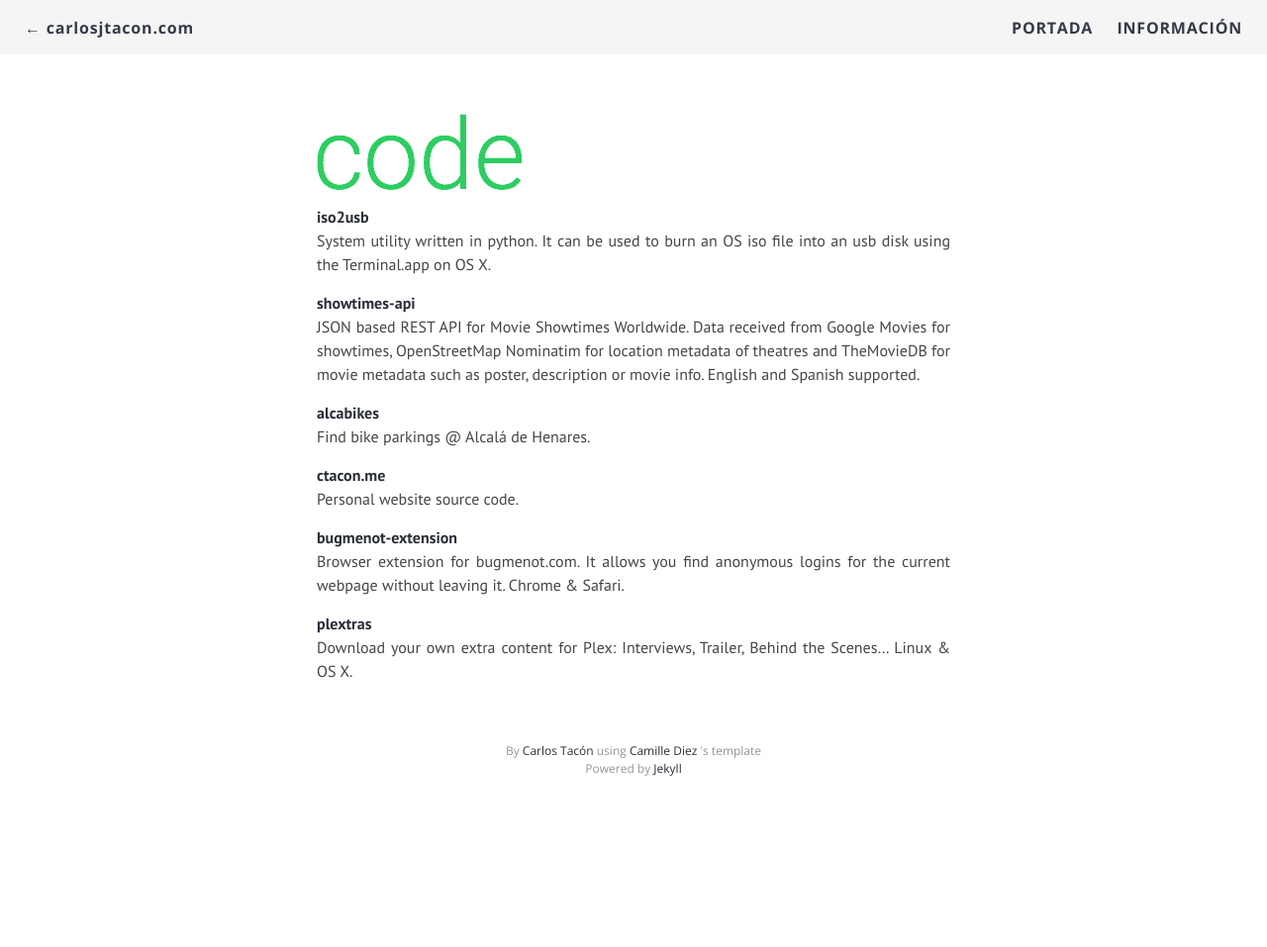
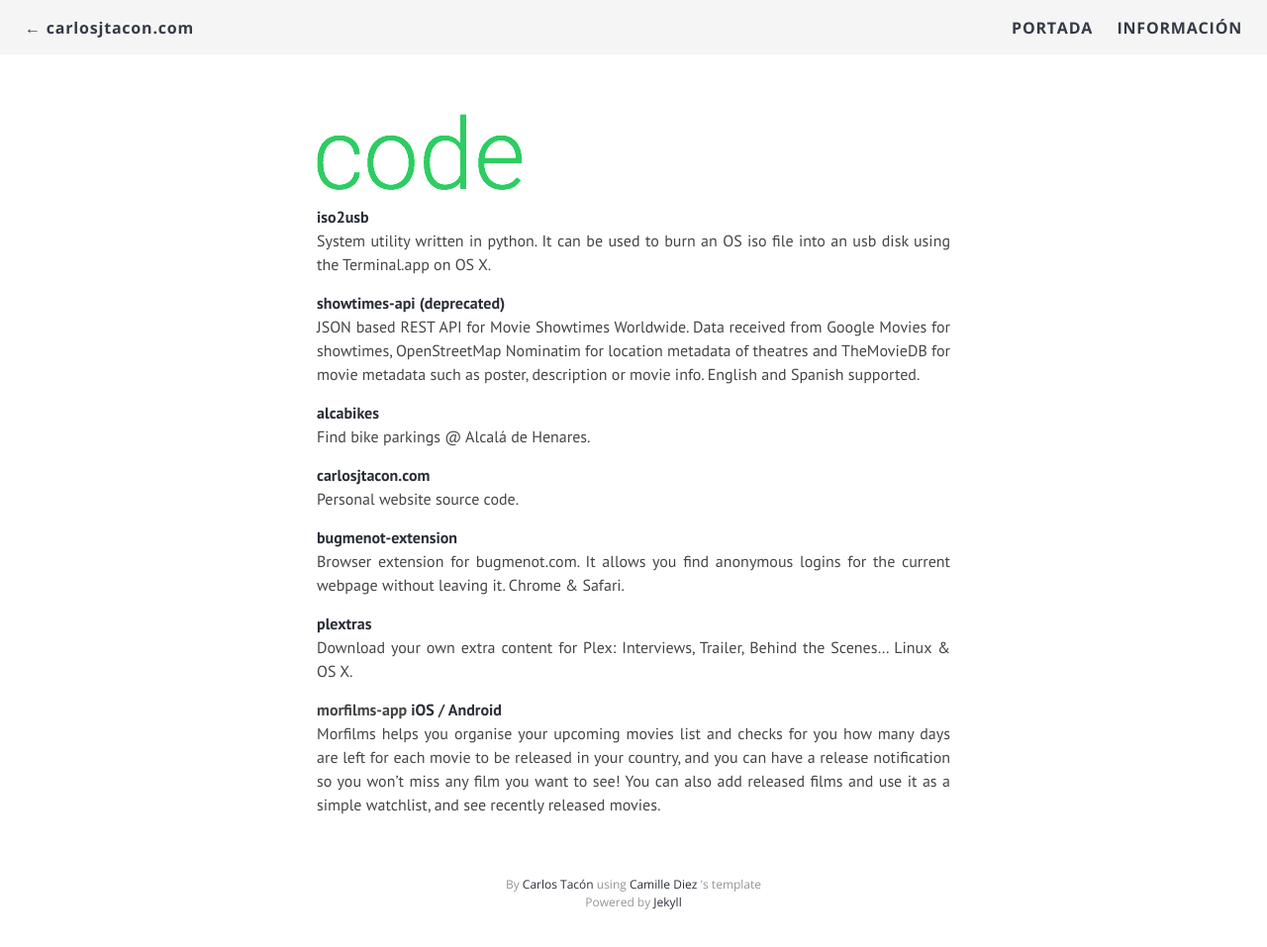
Before and after one commit to carlosjtacon/onclick, a Jekyll site: the page built from labs.md, in a window 1280 px wide. Shown: the whole page at 99% size. Built offline with Jekyll 4.4.1, drawn with Linux system fonts in a browser that asks for light colours; nearby versions of some CDN libraries; before the commit the page ends 900 px from its top, so only the background shows below that.

Commit message:
new labs

```diff
--- a/labs.md
+++ b/labs.md
@@ -9,13 +9,13 @@ permalink: /labs/
 #### [iso2usb](https://github.com/carlosjtacon/iso2usb)
 System utility written in python. It can be used to burn an OS iso file into an usb disk using the Terminal.app on OS X.
 
-#### [showtimes-api](https://github.com/carlosjtacon/showtimes-api)
+#### [showtimes-api (deprecated)](https://github.com/carlosjtacon/showtimes-api)
 JSON based REST API for Movie Showtimes Worldwide. Data received from Google Movies for showtimes, OpenStreetMap Nominatim for location metadata of theatres and TheMovieDB for movie metadata such as poster, description or movie info. English and Spanish supported.
 
 #### [alcabikes](https://github.com/carlosjtacon/alcabikes)
 Find bike parkings @ Alcalá de Henares.
 
-#### [ctacon.me](https://github.com/carlosjtacon/carlosjtacon.github.io)
+#### [carlosjtacon.com](https://github.com/carlosjtacon/carlosjtacon.github.io)
 Personal website source code.
 
 #### [bugmenot-extension](https://github.com/carlosjtacon/bugmenot-extension)
@@ -23,3 +23,6 @@ Browser extension for bugmenot.com. It allows you find anonymous logins for the
 
 #### [plextras](https://github.com/carlosjtacon/plextras)
 Download your own extra content for Plex: Interviews, Trailer, Behind the Scenes... Linux & OS X.
+
+#### morfilms-app [iOS](https://itunes.apple.com/us/app/morfilms-upcoming-movies-list/id1207671266?ls=1&mt=8) / [Android](https://play.google.com/store/apps/details?id=eu.morfilms.watchlist)
+Morfilms helps you organise your upcoming movies list and checks for you how many days are left for each movie to be released in your country, and you can have a release notification so you won't miss any film you want to see! You can also add released films and use it as a simple watchlist, and see recently released movies.
```
